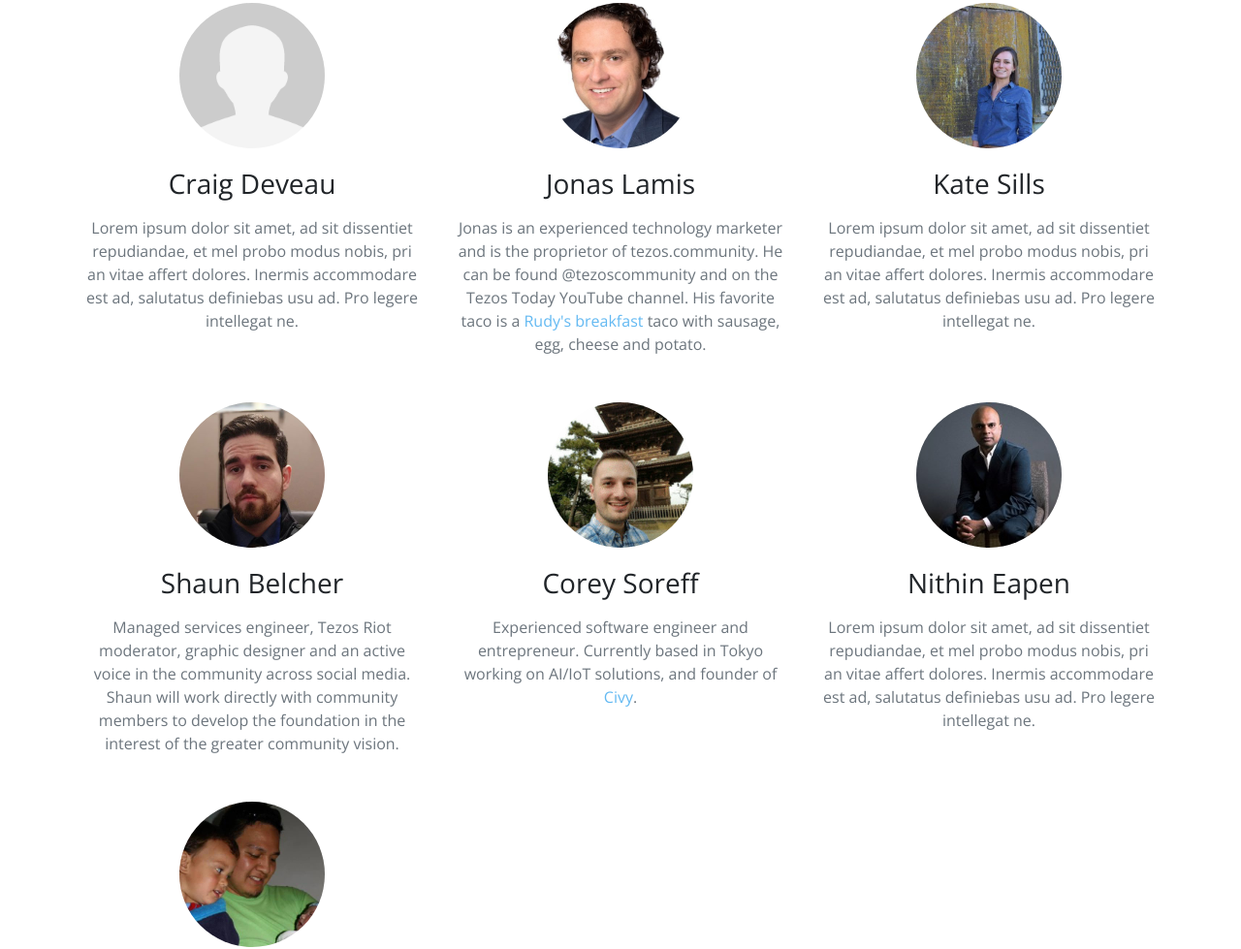
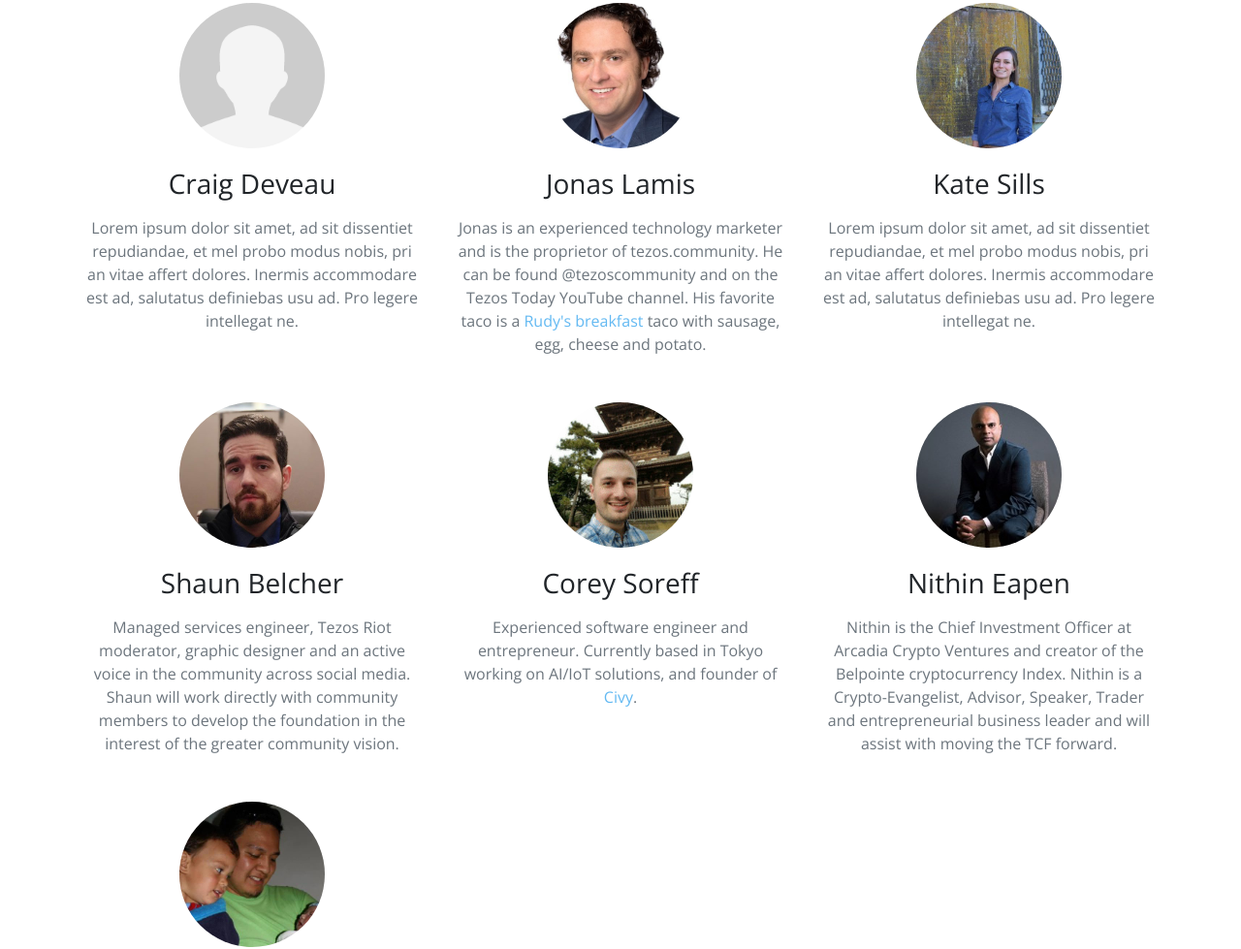
Before and after one commit to TezosCommons/tezoscommons.github.io, a website: page team.html in a window 1280 px wide. Shown: the part 262-1241 px from the top of the page at 97% size. Drawn offline with nearby package versions, Linux system fonts and the light colour scheme.

Commit message:
Updated team profile

```diff
--- a/team.html
+++ b/team.html
@@ -101,7 +101,7 @@
             <div class="service-box mt-5 mx-auto">
               <img class="avatar" src="img/people/ne.jpg" />
               <h3 class="mb-3">Nithin Eapen</h3>
-              <p class="text-muted mb-0">Lorem ipsum dolor sit amet, ad sit dissentiet repudiandae, et mel probo modus nobis, pri an vitae affert dolores. Inermis accommodare est ad, salutatus definiebas usu ad. Pro legere intellegat ne.</p>
+              <p class="text-muted mb-0">Nithin is the Chief Investment Officer at Arcadia Crypto Ventures and creator of the Belpointe cryptocurrency Index. Nithin is a Crypto-Evangelist, Advisor, Speaker, Trader and entrepreneurial business leader and will assist with moving the TCF forward.</p>
             </div>
           </div>
           <div class="col-lg-4 col-md-6 text-center">
```
